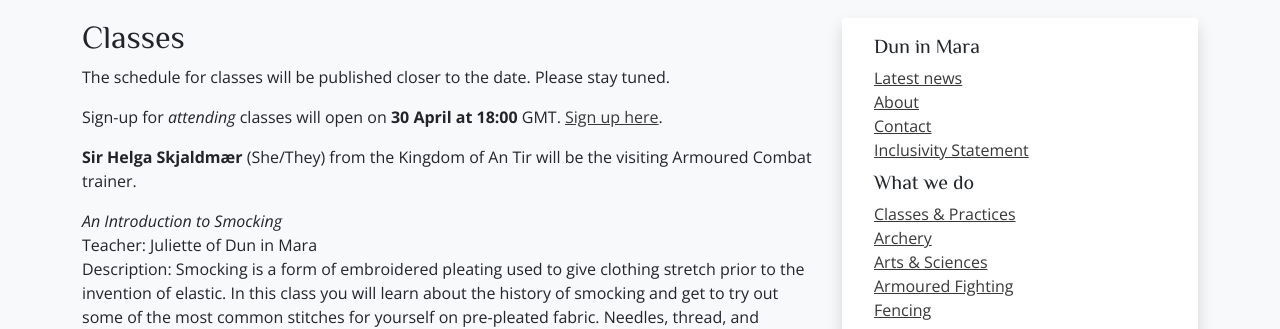
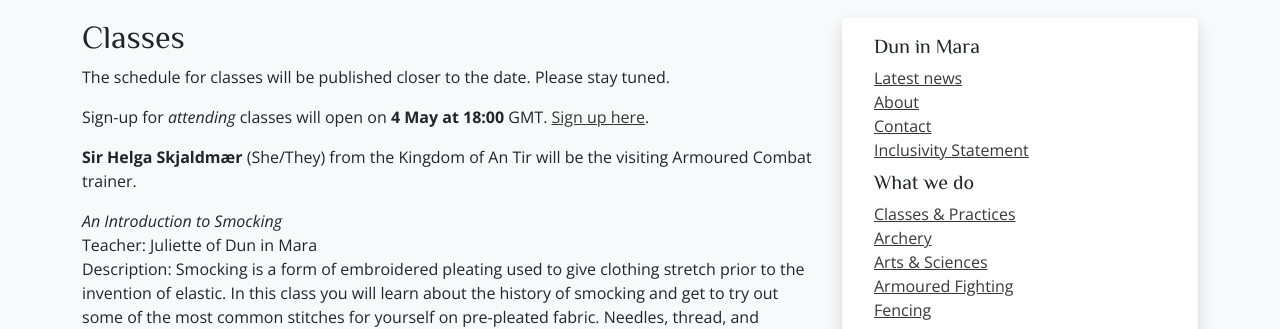
Before and after one commit to drachenwald/dun-in-mara, a Jekyll site: the page built from events/2026/strawberry-raid-v/classes.md, in a window 1280 px wide and 900 px high. Shown: the part 255-584 px from the top of the window. Built offline with Jekyll 4.4.1, drawn with Linux system fonts in a browser that asks for light colours; comment, search, counter and statistics services are not loaded; some of the changed text lies outside the part shown.

Commit message:
Date correction.

```diff
--- a/events/2026/strawberry-raid-v/classes.md
+++ b/events/2026/strawberry-raid-v/classes.md
@@ -8,7 +8,7 @@ excerpt: "27 May-1 June 2026. Sigginstown Castle, Co. Wexford, Ireland."
 
 The schedule for classes will be published closer to the date. Please stay tuned.
 
-Sign-up for *attending* classes will open on **30 April at 18:00** GMT. [Sign up here](https://fienta.com/arts-sciences-classes-strawberry-raid-2026).
+Sign-up for *attending* classes will open on **4 May at 18:00** GMT. [Sign up here](https://fienta.com/arts-sciences-classes-strawberry-raid-2026).
 
 **Sir Helga Skjaldmær** (She/They) from the Kingdom of An Tir will be the visiting Armoured Combat trainer.
 
@@ -224,7 +224,7 @@ Limit: One to one. A maximum of two per day.
 Cost for Class: The offering is given from the heart. Pay what you feel is fair as coin, kindness or gratitude allows
 
 
-Sign-up for *attending* classes will open on **30 April at 18:00** GMT. [Sign up here](https://fienta.com/arts-sciences-classes-strawberry-raid-2026).
+Sign-up for *attending* classes will open on **4 May at 18:00** GMT. [Sign up here](https://fienta.com/arts-sciences-classes-strawberry-raid-2026).
 
 
 <a href="/events/2026/strawberry-raid-v/">Back to Event Page</a>
```
Also changed, not shown: events/2026/strawberry-raid-v/index.md (+1 -1 lines), events/2026/strawberry-raid-v/news.md (+1 -1 lines).
